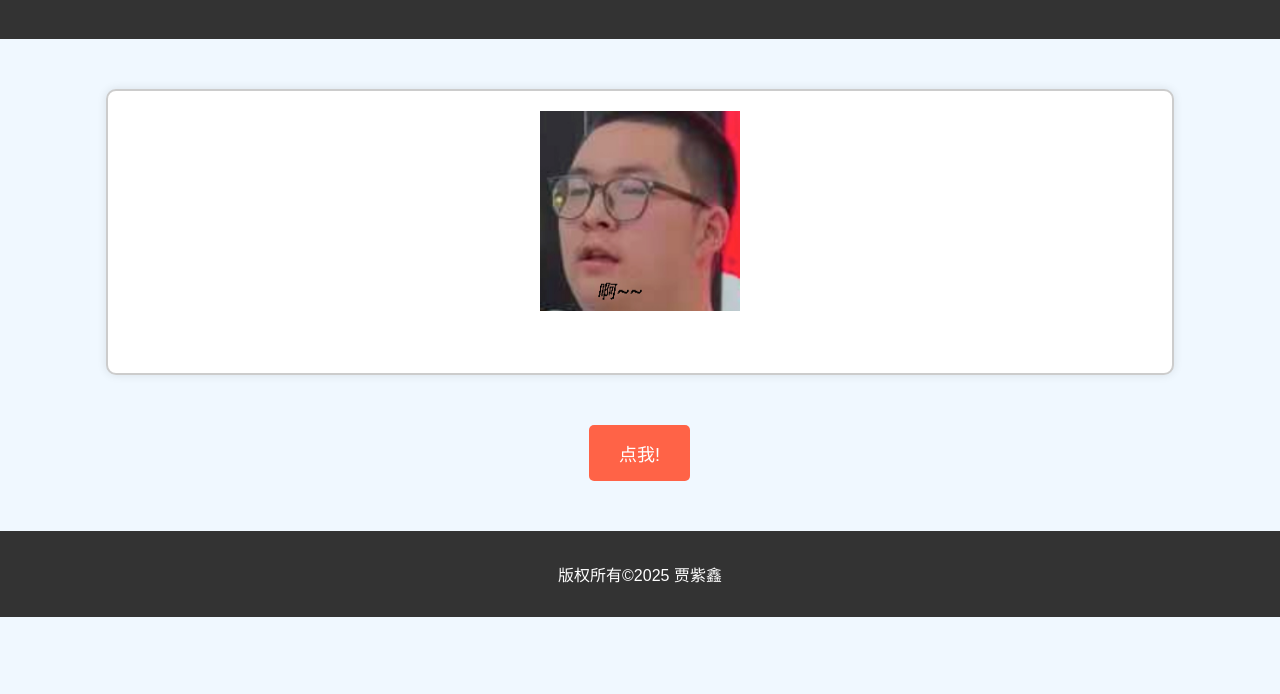
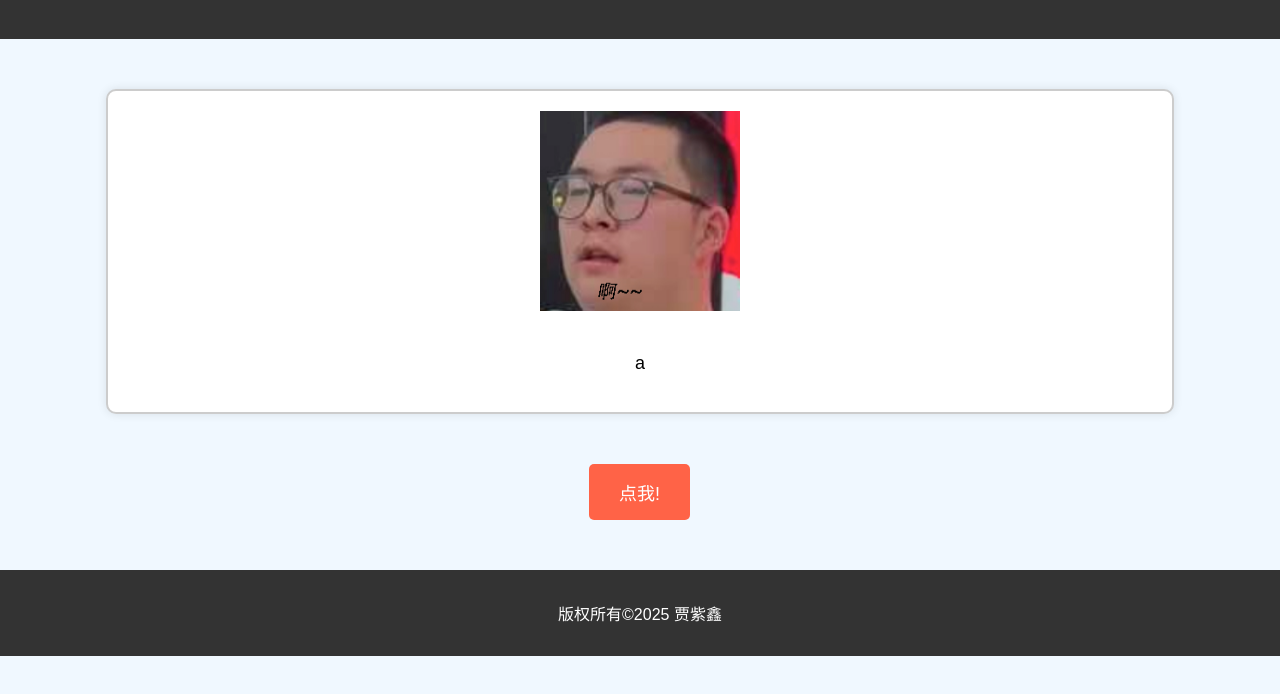
Before and after one commit to WangYanbo01/crispy-waffle, a plain HTML site: page index.html in a window 1280 px wide. Shown: the part 90-784 px from the top of the page. Drawn offline with nearby package versions, Linux system fonts and the light colour scheme.

Commit message:
index.html

```diff
--- a/index.html
+++ b/index.html
@@ -4,7 +4,7 @@
 <head>
   <meta charset="UTF-8">
   <meta name="viewport" content="width=device-width, initial-scale=1.0">
-  <title>a</title>
+  <title>I'm a dog!</title>
   <link rel="stylesheet" href="https://cdnjs.cloudflare.com/ajax/libs/animate.css/4.1.1/animate.min.css">
   <style>
     body {
@@ -70,7 +70,7 @@
   <main>
     <section class="fun-section animate__animated animate__rotateIn">
       <img src="a.jpg" alt="" class="fun-image animate__animated animate__pulse">
-      <p class="fun-text animate__animated animate__fadeInUp"></p>
+      <p class="fun-text animate__animated animate__fadeInUp">a</p>
     </section>
     <section class="interactive-section">
       <button id="magic-button" class="animate__animated animate__rubberBand">点我!</button>
```
